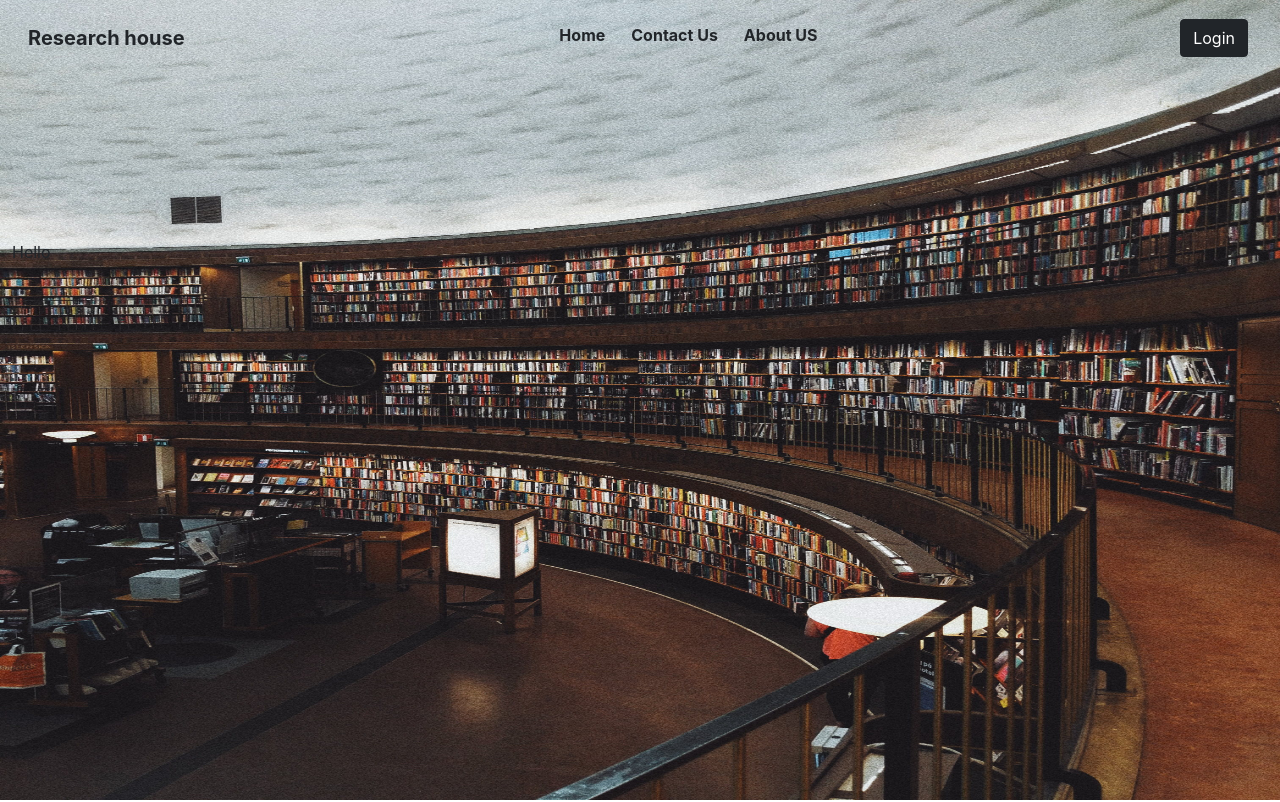
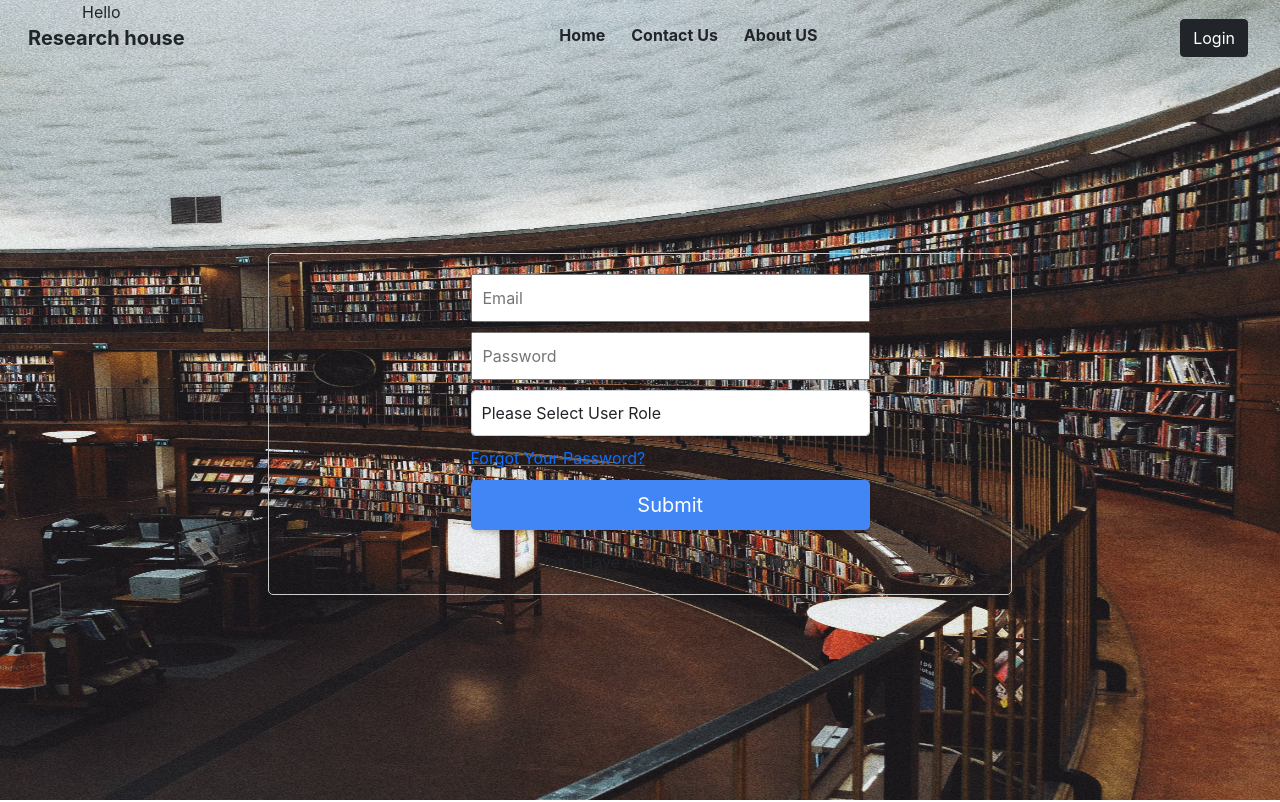
Before and after one commit to metallust/ResearchHouse, a React (Create React App) app in the folder client/: page / in a window 1280 px wide. Shown: the top 802 px of the page. Built offline with nearby package versions, Linux system fonts and the light colour scheme.

Commit message:
fixed landing page

```diff
--- a/client/src/components/LandingPage.js
+++ b/client/src/components/LandingPage.js
@@ -1,18 +1,13 @@
-import React from 'react'
-import bgImage from '../assets/pexels-olena-bohovyk-3646172.jpg'
+import React from "react";
+import bgImage from "../assets/pexels-olena-bohovyk-3646172.jpg";
 
 const LandingPAge = () => {
-  return (
-    <div className='d-inline position-relative' >
-      <img src={bgImage} alt="bgImage " className='d-block' style={{height:"100vh",width:"100%"}} />
-      <div className="container position-absolute " style={{top:"30vh",left:"0vh"}}>
-        Hello
-      </div>
-    </div>
-    // <div style={{backgroundImage:`url(${bgImage})`, height:"250px"}} >
+	return (
+		<>
+			<img src={bgImage} alt="bgImage " className="d-block position-absolute" style={{ height: "100vh", width: "100%", zIndex: -1 }} />
+			<div className="container ">Hello</div>
+		</>
+	);
+};
 
-    // </div>
-  )
-}
-
-export default LandingPAge
+export default LandingPAge;
```
Also changed, not shown: client/src/App.js (+8 -10 lines).
